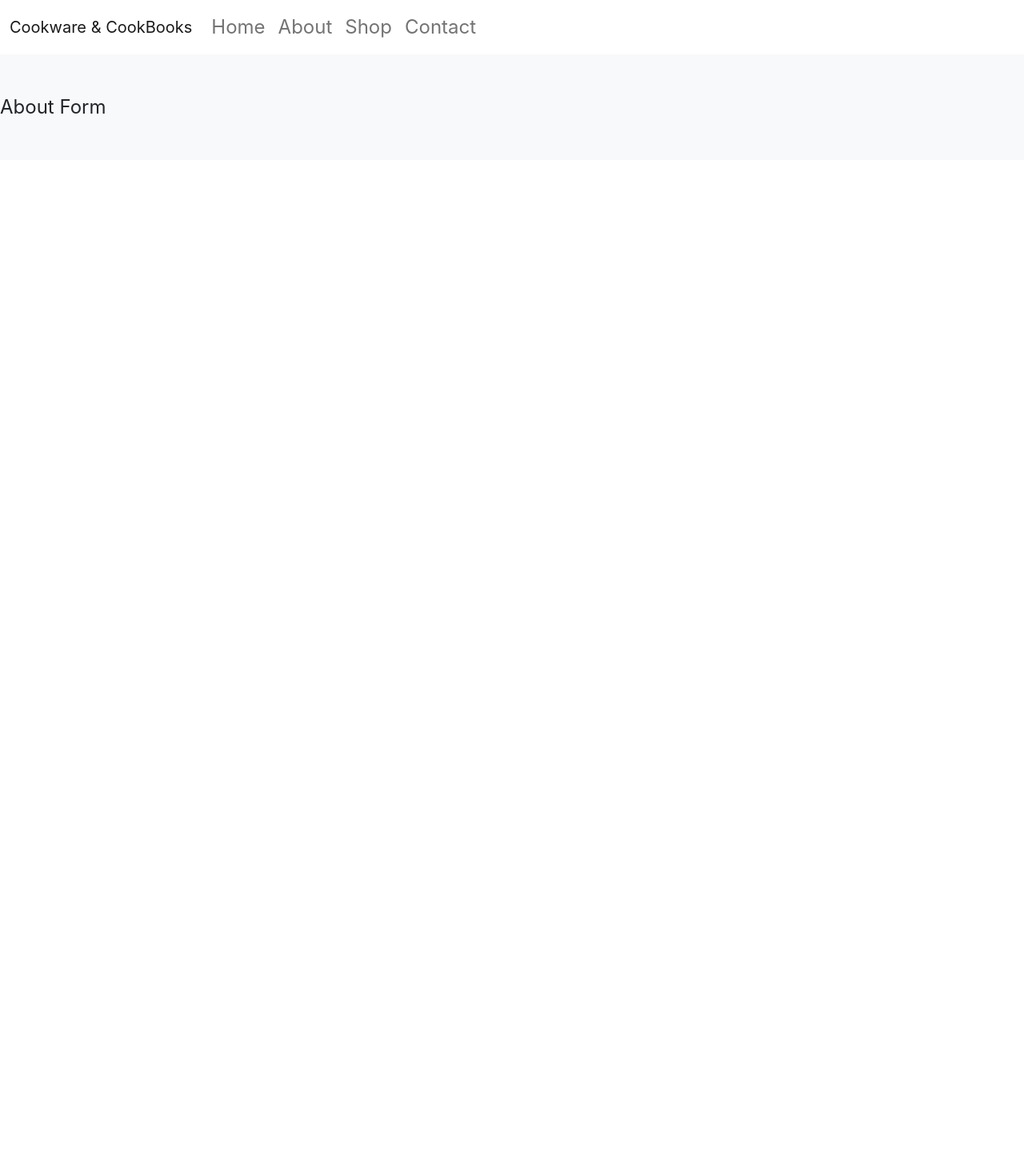
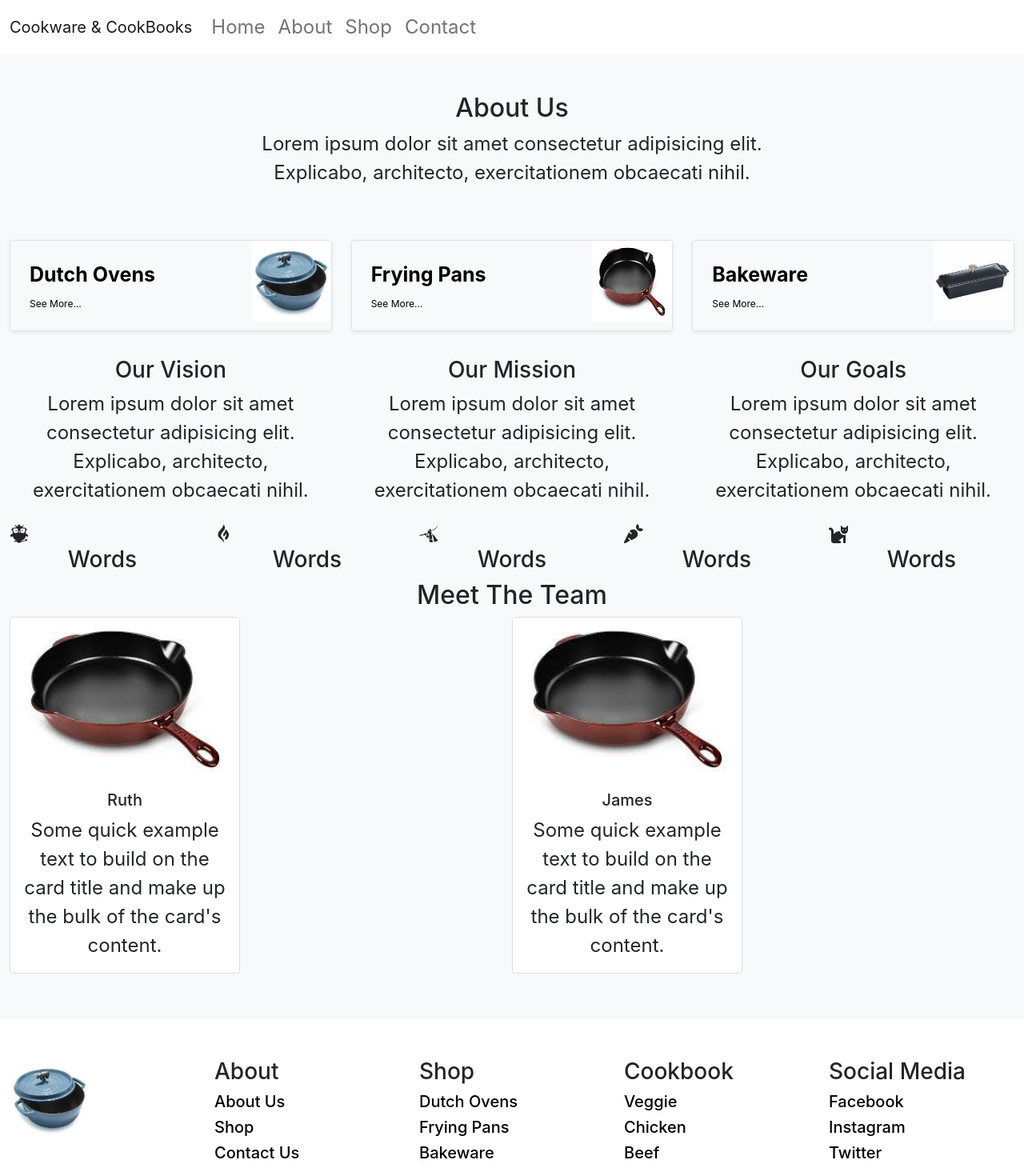
Before and after one commit to jameslock86/cookwareStore, a Next.js app in the folder cookwarestore/: page /about in a window 1280 px wide. Shown: the top 1470 px of the page at 80% size. Before the commit the page ends 800 px from the top, so only its background shows below. Built offline with nearby package versions, Linux system fonts and the light colour scheme.

Commit message:
adding footer and starting the about us page

```diff
--- /dev/null
+++ b/cookwarestore/components/footer/Footer.jsx
@@ -0,0 +1,46 @@
+
+import React from 'react'
+import { Col, Row, Container } from 'react-bootstrap';
+import Navbar from 'react-bootstrap/Navbar';
+import Link from 'next/link';
+import Image  from "next/image";
+import FooterLogo from '../../public/4qrtPot.jpg'
+
+
+     export default function Footer() {
+       return (
+       <div>
+           <Row className="footerRow">
+               <Col>
+                <Image alt="site logo" src={FooterLogo} width={100} height={100} />
+               </Col>
+               <Col>
+                <h3 className="footertitle">About </h3>
+                <h5><a className="footerLink" href="#">About Us</a></h5>
+                <h5><a className="footerLink" href="#">Shop</a></h5>
+                <h5><a className="footerLink" href="#">Contact Us</a></h5>
+
+               </Col>
+               <Col>
+                <h3 className="footertitle">Shop</h3>
+                <h5><a className="footerLink" href="#">Dutch Ovens</a></h5>
+                <h5><a className="footerLink" href="#">Frying Pans</a></h5>
+                <h5><a className="footerLink" href="#">Bakeware</a></h5>
+               </Col>
+               <Col>
+                <h3 className="footertitle">Cookbook</h3>
+                <h5><a className="footerLink" href="#">Veggie</a></h5>
+                <h5><a className="footerLink" href="#">Chicken</a></h5>
+                <h5><a className="footerLink" href="#">Beef</a></h5>
+               </Col>
+               <Col>
+               <h3 className="footertitle">Social Media</h3>
+                <h5><a className="footerLink" href="#">Facebook</a></h5>
+                <h5><a className="footerLink" href="#">Instagram</a></h5>
+                <h5><a className="footerLink" href="#">Twitter</a></h5>
+               </Col>
+           </Row>
+       </div>
+
+       )
+     }
--- a/cookwarestore/components/layout/simple.jsx
+++ b/cookwarestore/components/layout/simple.jsx
@@ -1,4 +1,5 @@
 import Navbar from '../navbar/navbar'
+import Footer from '../footer/Footer'
 import React from 'react'
 
 export default function SimpleLayout(props) {
@@ -13,6 +14,7 @@ export default function SimpleLayout(props) {
           </div>
         </div>
       </main>
+      <Footer/>
     </>
   )
 }
--- a/cookwarestore/global.css
+++ b/cookwarestore/global.css
@@ -67,3 +67,26 @@
   justify-content:center;
   align-item:center;
 }
+
+/* footer */
+.footerRow{
+  margin:50px 0;
+}
+a.footerLink{
+  text-decoration:none;
+  color: black;
+}
+a.footerLink:hover{
+  color:blue;
+}
+
+
+
+/* About Us page */
+.heroAboutUsSection{
+
+}
+.heroAboutUs{
+
+  margin:0 20%;
+}
--- a/cookwarestore/pages/about/index.js
+++ b/cookwarestore/pages/about/index.js
@@ -1,10 +1,141 @@
 import SimpleLayout from "../../components/layout/simple";
+
+import { Col, Row, Container } from 'react-bootstrap';
+import Navbar from 'react-bootstrap/Navbar';
+import Link from 'next/link';
+import Card from 'react-bootstrap/Card'
+import Button from 'react-bootstrap/Button'
+
+//icons
+import { FaEarlybirds, FaGripfire, FaPiedPiperAlt, FaCarrot, FaCat} from 'react-icons/fa'
+
+
+import Image  from "next/image";
+import Section2Image from '../../public/4qrtPot.jpg'
+import Section2Image2 from '../../public/10inFryPan.jpg'
+import Section2Image3 from '../../public/breadPan.jpg'
+
 
 export default function About() {
   return (
     <SimpleLayout>
-      <div className="row">
-        About Form
+      <div>
+        <Row className="heroAboutUsSection">
+          <Col className="heroAboutUs">
+            <h2 className="text-center">About Us</h2>
+            <p className="text-center">Lorem ipsum dolor sit amet consectetur adipisicing elit. Explicabo, architecto, exercitationem obcaecati nihil.</p>
+          </Col>
+        </Row>
+        <Row>
+        <div className="sectionTwo ">
+            <div className="row mb-2">
+              <div className="col-md-4">
+                <div className="row g-0 border rounded overflow-hidden flex-md-row mb-4 shadow-sm h-md-250 position-relative">
+                  <div className="col p-4 d-flex flex-column position-static">
+                    <strong className="d-inline-block mb-2 section2Title">Dutch Ovens</strong>
+                    <a href="#" className="section2Link">See More...</a>
+                  </div>
+                  <div className="col-auto d-none d-lg-block">
+                    <Image alt="Vercel logo" src={Section2Image} width={100} height={100} />
+                  </div>
+                </div>
+              </div>
+              <div className="col-md-4">
+                <div className="row g-0 border rounded overflow-hidden flex-md-row mb-4 shadow-sm h-md-250 position-relative">
+                  <div className="col p-4 d-flex flex-column position-static">
+                    <strong className="d-inline-block mb-2 section2Title">Frying Pans</strong>
+                    <a href="#" className="section2Link">See More...</a>
+                  </div>
+                  <div className="col-auto d-none d-lg-block">
+                    <Image alt="Vercel logo" src={Section2Image2} width={100} height={100} />
+                  </div>
+                </div>
+              </div>
+              <div className="col-md-4">
+                <div className="row g-0 border rounded overflow-hidden flex-md-row mb-4 shadow-sm h-md-250 position-relative">
+                  <div className="col p-4 d-flex flex-column position-static">
+                    <strong className="d-inline-block mb-2 section2Title">Bakeware</strong>
+                    <a href="#" className="section2Link">See More...</a>
+                  </div>
+                  <div className="col-auto d-none d-lg-block">
+                    <Image alt="Vercel logo" src={Section2Image3} width={100} height={100} />
+
+                  </div>
+                </div>
+              </div>
+              </div>
+          </div>
+        </Row>
+        <Row>
+          <Col>
+            <h3 className="text-center">Our Vision</h3>
+            <p className="text-center">Lorem ipsum dolor sit amet consectetur adipisicing elit. Explicabo, architecto, exercitationem obcaecati nihil.</p>
+          </Col>
+          <Col>
+            <h3 className="text-center">Our Mission</h3>
+            <p className="text-center">Lorem ipsum dolor sit amet consectetur adipisicing elit. Explicabo, architecto, exercitationem obcaecati nihil.</p>
+          </Col>
+          <Col>
+            <h3 className="text-center">Our Goals</h3>
+            <p className="text-center">Lorem ipsum dolor sit amet consectetur adipisicing elit. Explicabo, architecto, exercitationem obcaecati nihil.</p>
+          </Col>
+        </Row>
+        <Row>
+          <Col>
+            <FaEarlybirds/>
+            <h3 className="text-center">Words</h3>
+          </Col>
+          <Col>
+            <FaGripfire/>
+            <h3 className="text-center">Words</h3>
+          </Col>
+          <Col>
+            <FaPiedPiperAlt/>
+            <h3 className="text-center">Words</h3>
+          </Col>
+          <Col>
+            <FaCarrot/>
+            <h3 className="text-center">Words</h3>
+          </Col>
+          <Col>
+            <FaCat/>
+            <h3 className="text-center">Words</h3>
+          </Col>
+        </Row>
+        <Row className="heroAboutUsSection">
+          <Col className="heroAboutUs">
+            <h2 className="text-center">Meet The Team</h2>
+
+          </Col>
+          <div className="row mb-2 align-self-center">
+                     <div className="col-md-6">
+                       <Card style={{ width: '18rem' }}>
+                      <Image alt="Member Image" src={Section2Image2} width={200} height={200} />
+                        <Card.Body>
+                          <Card.Title className="text-center">Ruth</Card.Title>
+                          <Card.Text className="text-center">
+                            Some quick example text to build on the card title and make up the bulk of
+                            the card's content.
+                          </Card.Text>
+
+                        </Card.Body>
+                      </Card>
+                      </div>
+                      <div className="col-md-6"><Card style={{ width: '18rem' }}>
+                        <Image alt="Member Image" src={Section2Image2} width={200} height={200} />
+                        <Card.Body>
+                          <Card.Title className="text-center">James</Card.Title>
+                          <Card.Text className="text-center">
+                            Some quick example text to build on the card title and make up the bulk of
+                            the card's content.
+                          </Card.Text>
+
+                        </Card.Body>
+                        </Card>
+                      </div>
+                    </div>
+        </Row>
+
       </div>
     </SimpleLayout>
   )
```
Also changed, not shown: cookwarestore/package.json (+6 -5 lines), 2 other files (tests, documents, lock files or other folders).
